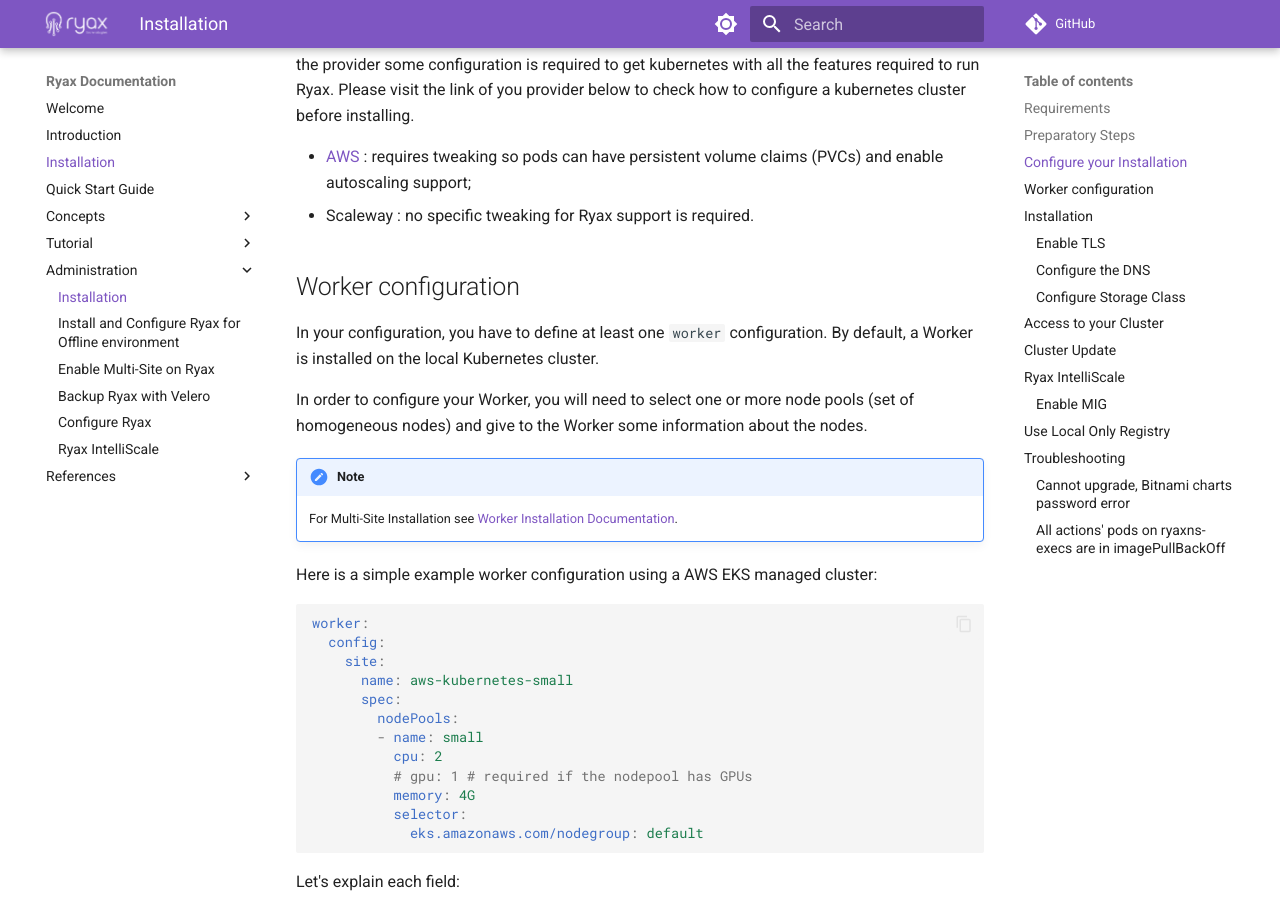
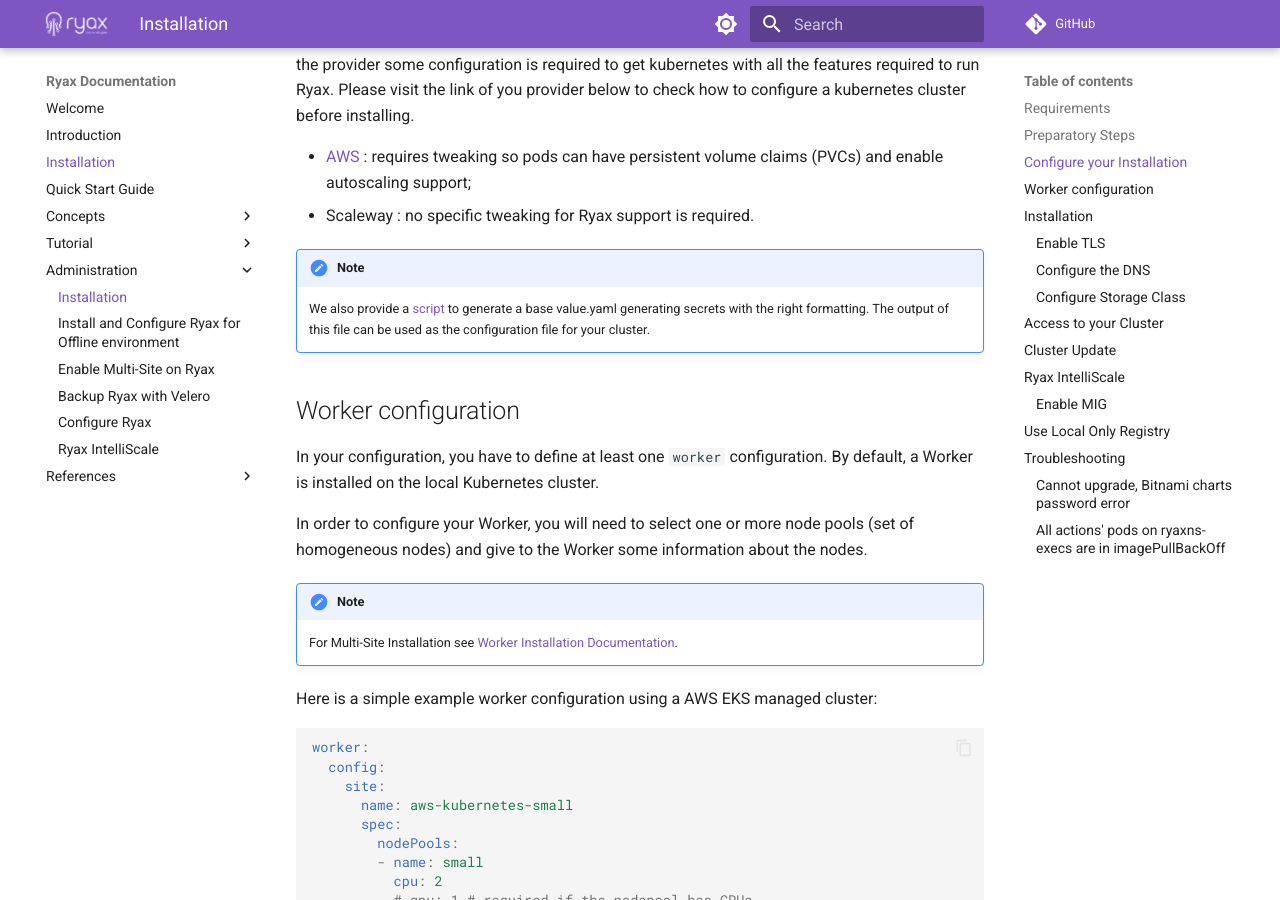
Before and after one commit to RyaxTech/ryax-engine, an MkDocs documentation site: the page built from docs/docs/howto/install_ryax_kubernetes.md, in a window 1280 px wide and 900 px high, scrolled down 1554 px. Built offline with MkDocs 1.6.1 and Material for MkDocs 9.7.7, drawn with Linux system fonts in a browser that asks for light colours; comment, search, counter and statistics services are not loaded.

Commit message:
add generate secret in doc and fix airgap install

```diff
--- a/docs/docs/howto/install_ryax_kubernetes.md
+++ b/docs/docs/howto/install_ryax_kubernetes.md
@@ -55,6 +55,10 @@
 
 * [AWS](kubernetes_aws.md) : requires tweaking so pods can have persistent volume claims (PVCs) and enable autoscaling support;
 * Scaleway : no specific tweaking for Ryax support is required.
+
+!!! note
+    We also provide a [script](https://gitlab.com/ryax-tech/ryax/ryax-engine/-/blob/987689da73f5875c52ca8fa4361c7082ed74a78f/chart/generate-secrets.py) to generate a base value.yaml generating secrets with the right formatting.
+    The output of this file can be used as the configuration file for your cluster.
 
 ## Worker configuration
 
```
Also changed, not shown: 2 other files.
